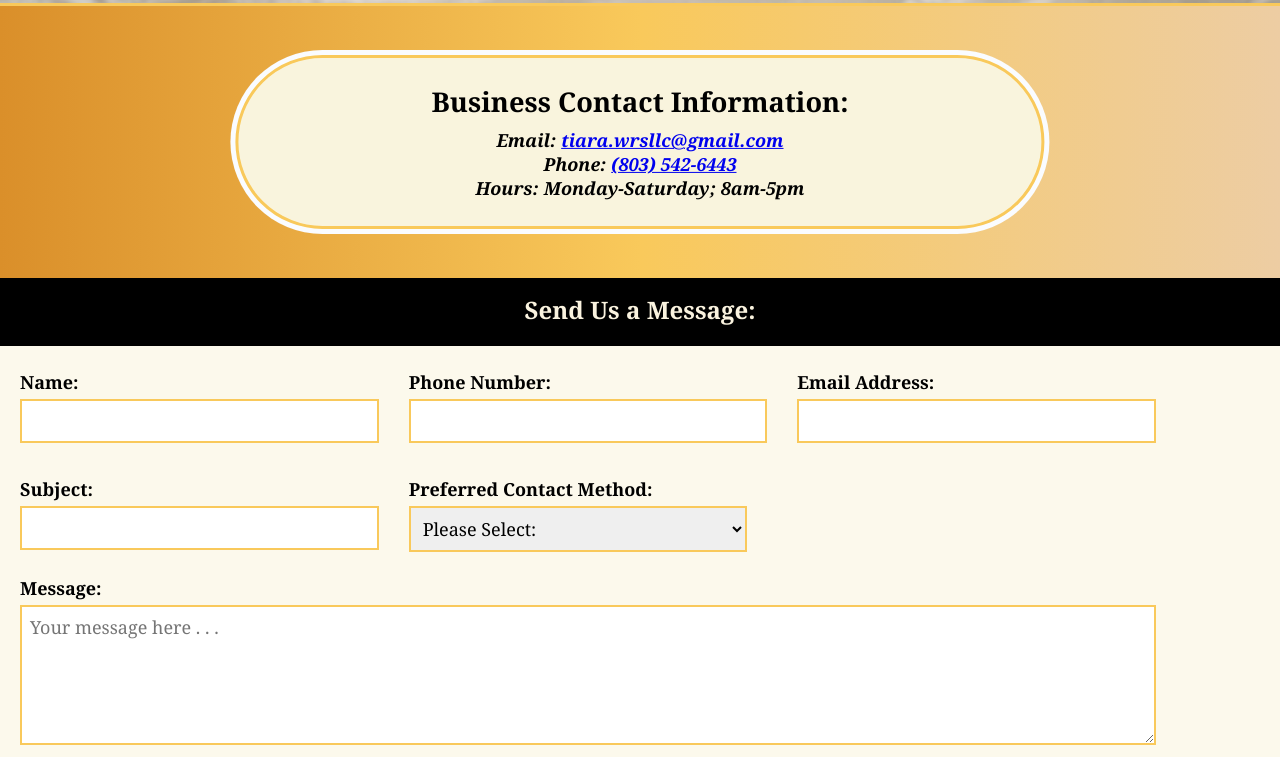
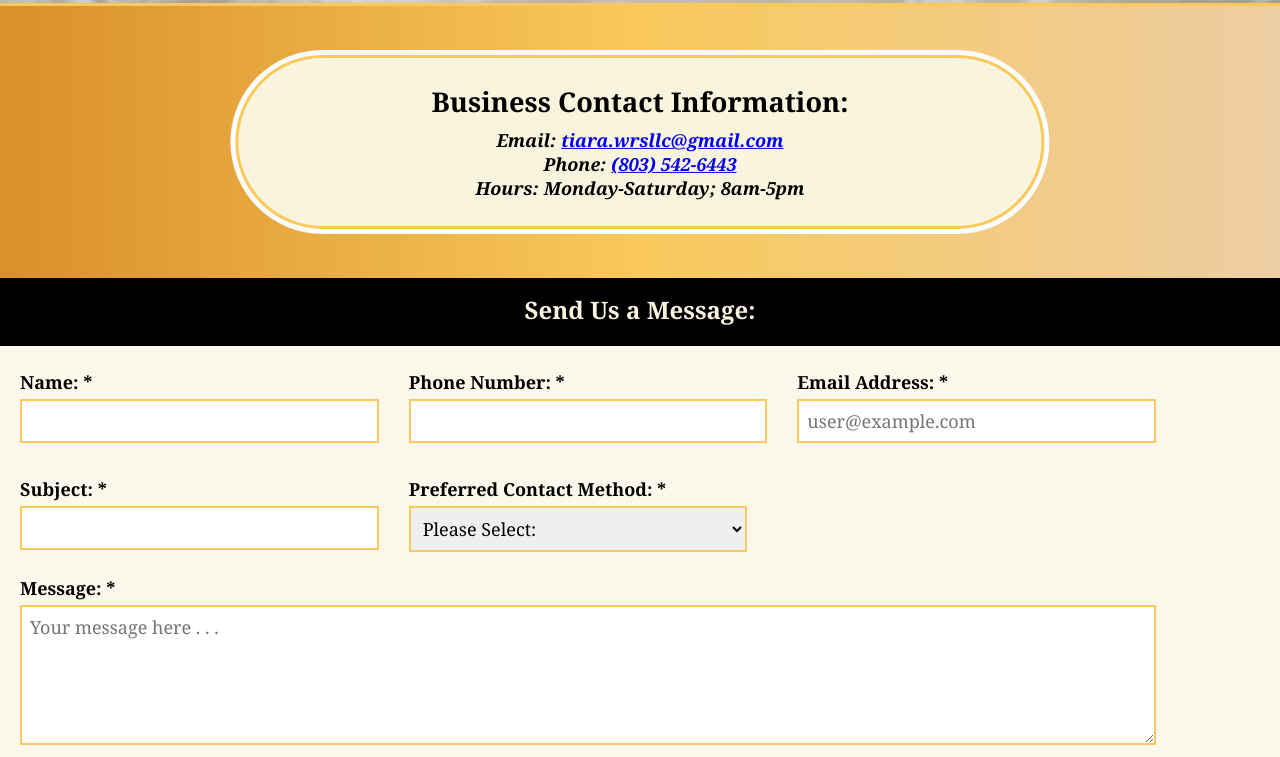
Before and after one commit to LenaTsema/WRSWebsite, a plain HTML site: page form.html in a window 1280 px wide. Shown: the part 465-1222 px from the top of the page. Drawn offline with Linux system fonts and the light colour scheme.

Commit message:
Update form.html

```diff
--- a/form.html
+++ b/form.html
@@ -3,6 +3,7 @@
     <head>
         <meta charset="UTF-8">
         <meta name="viewport" content="width=device-width, initial-scale=1">
+        <meta name="description" content="Contact WRS to schedule a cleaning for your home or business. Or, send an inquiry to find out more!">
         <title>Contact WRS</title>
         <link href="css/style.css" rel="stylesheet">
     </head>
@@ -64,30 +65,30 @@
                     <div class="contactGrid">
                         <!--First row with Name, Phone Number, and Email-->
                         <div>
-                            <label for="name">Name:</label>
+                            <label for="name">Name: *</label>
                             <input type="text" id="name" name="name" required aria-required="true">
                         </div>
 
                         <div>
-                            <label for="phone">Phone Number:</label>
+                            <label for="phone">Phone Number: *</label>
                             <input type="tel" id="phone" name="phone" required aria-required="true">
                         </div>
 
                         <div>
-                            <label for="email">Email Address:</label>
-                            <input type="email" id="email" name="email" required aria-required="true">
+                            <label for="email">Email Address: *</label>
+                            <input type="email" id="email" name="email" required aria-required="true" pattern="[a-z0-9._%+\-]+@[a-z0-9.\-]+\.[a-z]{2,}$" placeholder="user@example.com">
                         </div>
 
                         <!--Second row with Subject and Preferred Contact Method-->
                         <div>
-                            <label for="subject">Subject:</label>
+                            <label for="subject">Subject: *</label>
                             <input type="text" id="subject" name="subject" required aria-required="true">
                         </div>
 
                         <div>
-                            <label for="contactMethod">Preferred Contact Method:</label>
-                            <select id="contactMethod" name="contactMethod">
-                                <option value="">Please Select:</option>
+                            <label for="contactMethod">Preferred Contact Method: *</label>
+                            <select id="contactMethod" name="contactMethod" required>
+                                <option value="" selected disabled>Please Select:</option>
                                 <option value="email">Email</option>
                                 <option value="phone">Phone</option>
                                 <option value="txtMsg">Text Message</option>
@@ -96,7 +97,7 @@
                     </div>
                     <!--Third row with Message with Submit button below-->
                     <div>
-                        <label for="message">Message:</label>
+                        <label for="message">Message: *</label>
                         <textarea id="message" name="message" placeholder="Your message here . . ." rows="5" cols="50" required></textarea>
                     </div>
 
@@ -117,5 +118,6 @@
                     <a href="https://www.instagram.com/wilder.residential.services/?fbclid=IwY2xjawMpCj9leHRuA2FlbQIxMABicmlkETF1cHFBTWRQaU4xcEdad3lpAR5umB_Ydm0c_Sfv_pxtSG1GDZ4h_CniLZdB-6uSis7mLVCk8QL5-dDrnZJFag_aem_ZYnn_goey3Xkmxmk8frJ2w#" target="_blank">Instagram</a>
                 </p>
         </footer>
+        <script src="js/script.js"></script>
     </body>
 </html>
```
